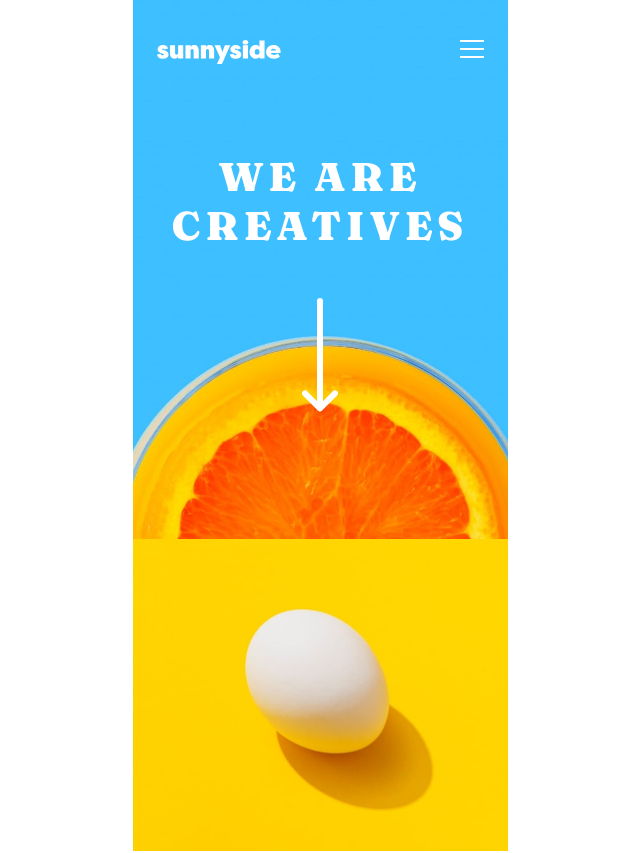
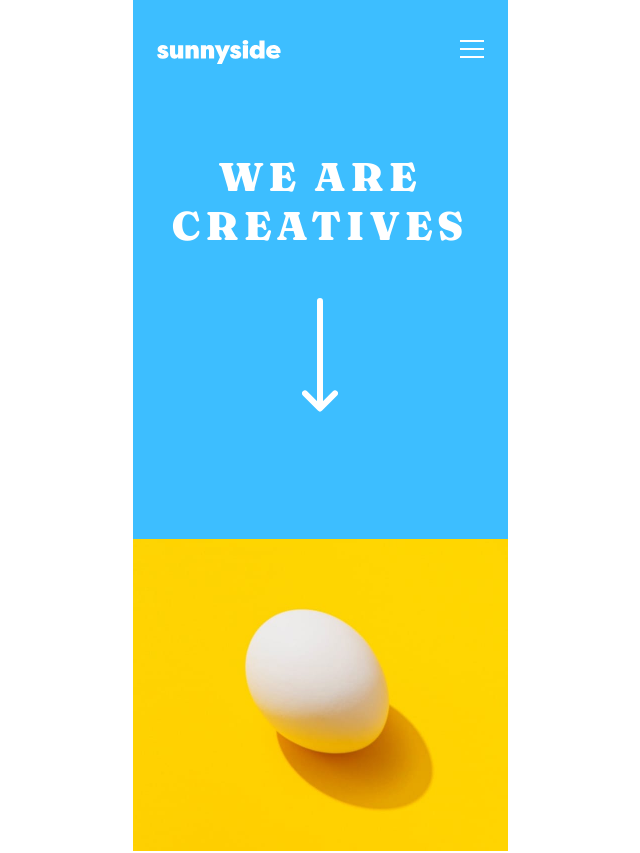
Before and after one commit to MatheusHG94/landing-page-fem, a React (Create React App) app: page / in a window 1280 px wide. Shown: the top 853 px of the page, without its empty margins (320-960 px from the left). Built offline with nearby package versions, Linux system fonts and the light colour scheme.

Commit message:
header bg img

```diff
--- a/src/components/Header/Header.module.scss
+++ b/src/components/Header/Header.module.scss
@@ -2,8 +2,9 @@
 
 .Header {
     position: relative;
-    background: $background-blue url('../../assets/images/mobile/image-header.jpg') no-repeat center;
-    background-size: cover;
+    background-color: $background-blue;
+    /* background: $background-blue url('../../assets/images/mobile/image-header.jpg') no-repeat center;
+    background-size: cover; */
     height: 539px;
 
     &_bar {
--- a/src/components/Header/NavMenu/NavMenu.module.scss
+++ b/src/components/Header/NavMenu/NavMenu.module.scss
@@ -4,6 +4,10 @@
     &_button {
         cursor: pointer;
         opacity: 100%;
+
+        &___dim {
+            opacity: 50%;
+        }
     }
 
     &_list {
--- a/src/components/Header/NavMenu/index.jsx
+++ b/src/components/Header/NavMenu/index.jsx
@@ -8,18 +8,22 @@ export default function NavMenu() {
 
     function toggleMenu(e) {
         if (!menuOpen){
-            e.target.style.opacity = '50%';
             setMenuOpen(true);
             return;
         }
-        e.target.style.opacity = '100%';
         setMenuOpen(false);
         return;
     }
 
     return (
         <nav className={styles.NavMenu}>
-            <div className={styles.NavMenu_button} onClick={e => toggleMenu(e)}>
+            <div
+                className={`
+                    ${styles.NavMenu_button}
+                    ${menuOpen ? styles.NavMenu_button___dim : ''}
+                `}
+                onClick={e => toggleMenu(e)}
+            >
                 <HamburgerIcon />
             </div>
             <ul className={
--- a/src/components/Header/index.jsx
+++ b/src/components/Header/index.jsx
@@ -3,10 +3,17 @@ import styles from './Header.module.scss';
 import { ReactComponent as Logo } from 'assets/images/logo.svg';
 import { ReactComponent as ArrowIcon } from 'assets/images/icon-arrow-down.svg';
 import NavMenu from './NavMenu';
+import x from 'assets/images/mobile/image-header.jpg';
 
 export default function Header() {
   return (
-    <header className={styles.Header}>
+    <header
+      className={styles.Header}
+      style={{
+        backgroundImage: `url(${x}) no-repeat center`,
+        backgroundSize: 'cover'
+      }}
+    >
       <div className={styles.Header_bar}>
         <Logo />
         <NavMenu />
```
